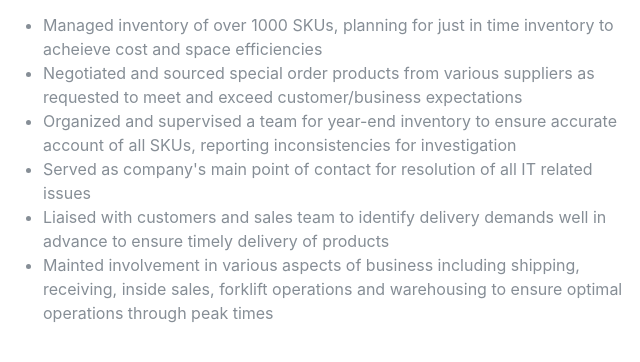
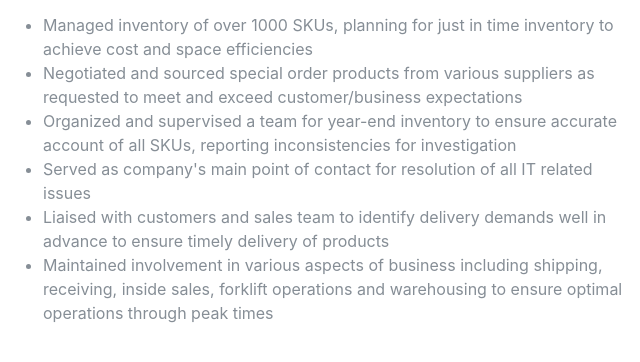
Before and after one commit to DespoTron/resume, a Gatsby site: page / in a window 1280 px wide. Shown: the part 3719-4081 px from the top of the page, 317-957 px from the left. Built offline with nearby package versions, Linux system fonts and the light colour scheme; Gatsby itself is replaced by a stand-in of ours; a web font is replaced by a local one.

Commit message:
Fixed some spelling errors on website

```diff
--- a/src/pages/index.js
+++ b/src/pages/index.js
@@ -244,7 +244,7 @@ const IndexPage = () => (
               <div className="subheading mb-3">Sen Western Wholesale Lumber Ltd.</div>
               <ul>
                 <li>
-                  Managed inventory of over 1000 SKUs, planning for just in time inventory to acheieve
+                  Managed inventory of over 1000 SKUs, planning for just in time inventory to achieve
                   cost and space efficiencies
                 </li>
                 <li>
@@ -263,7 +263,7 @@ const IndexPage = () => (
                   ensure timely delivery of products
                 </li>
                 <li>
-                  Mainted involvement in various  aspects of business including shipping, receiving, inside sales,
+                  Maintained involvement in various  aspects of business including shipping, receiving, inside sales,
                   forklift operations and warehousing to ensure optimal operations through peak times
                 </li>
               </ul>
```
